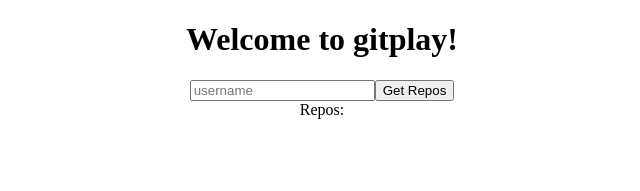
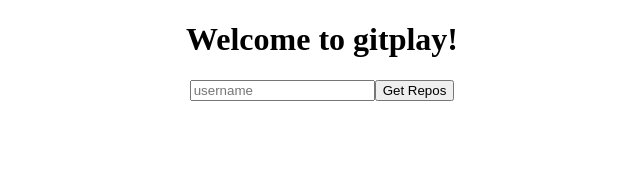
Before and after one commit to Harman-B/git-play, an Angular app in the folder gitplay/: page / in a window 1280 px wide. Shown: the top 191 px of the page, without its empty margins (318-958 px from the left). Built offline with nearby package versions, Linux system fonts and the light colour scheme.

Commit message:
injecting service

```diff
--- a/gitplay/src/app/app.module.ts
+++ b/gitplay/src/app/app.module.ts
@@ -4,6 +4,7 @@
 import { AppComponent } from './app.component';
 import { LinkUserComponent } from './link-user/link-user.component';
 import { ReposService } from './repos.service';
+import { HttpClientModule } from '@angular/common/http';
 
 @NgModule({
   declarations: [
@@ -11,7 +12,8 @@
     LinkUserComponent
   ],
   imports: [
-    BrowserModule
+    BrowserModule,
+    HttpClientModule
   ],
   providers: [ReposService],
   bootstrap: [AppComponent]
--- a/gitplay/src/app/link-user/link-user.component.html
+++ b/gitplay/src/app/link-user/link-user.component.html
@@ -1,3 +1,3 @@
 <input #username type="text" placeholder="username">
 <button (click)="getRepo(username.value)">Get Repos</button>
-<div><span>Repos: {{repos}}</span></div>
+<div><span *ngFor="let repo of repos"><p>{{repo.name}}</p></span></div>
--- a/gitplay/src/app/link-user/link-user.component.ts
+++ b/gitplay/src/app/link-user/link-user.component.ts
@@ -1,5 +1,6 @@
 import { Component, OnInit } from '@angular/core';
 import { ReposService } from '../repos.service';
+import { RepoList } from '../repoList';
 
 @Component({
   selector: 'app-link-user',
@@ -8,7 +9,7 @@
 })
 export class LinkUserComponent implements OnInit {
 
-  public repos = [];
+  public repos: RepoList[];
 
   constructor(private _repos: ReposService) { }
 
@@ -17,9 +18,15 @@
 
   getRepo(username) {
     console.log(username);
-    this.repos = this._repos.getGithubRepos(username);
-    console.log(this.repos);
+    this._repos.getGithubRepos(username)
+      .subscribe((data) => {
+        console.log(data.length);
+        console.log(data);
 
+        this.repos = data;
+        // console.log(this.repos);
+      });
+    // console.log(this.repos);
 
   }
 }
--- /dev/null
+++ b/gitplay/src/app/repoList.ts
@@ -0,0 +1,5 @@
+export class RepoList {
+    name: string;
+    full_name: string;
+    something: string;
+}
--- a/gitplay/src/app/repos.service.ts
+++ b/gitplay/src/app/repos.service.ts
@@ -1,19 +1,25 @@
 import { Injectable } from '@angular/core';
-import { url } from 'inspector';
+import { HttpClient} from '@angular/common/http';
+import {map, catchError} from "rxjs/operators";
+import { Observable } from 'rxjs';
+import { RepoList } from './repoList';
 
 @Injectable({
   providedIn: 'root'
 })
 export class ReposService {
 
-  constructor() { }
+  constructor(private http: HttpClient) { }
 
-  getGithubRepos(username) {
-    console.log(username);
+  getGithubRepos(username): Observable<RepoList[]> {
+    console.log(this);
 
     let url = '';
     url = `https://api.github.com/users/${username}/repos`;
+    let repos = [];
 
-    return ["hello", url];
+    return this.http.get<RepoList[]>(url);
+
+    // return ["hello", url];
   }
 }
```
Also changed, not shown: 1 other file (tests, documents, lock files or other folders).
